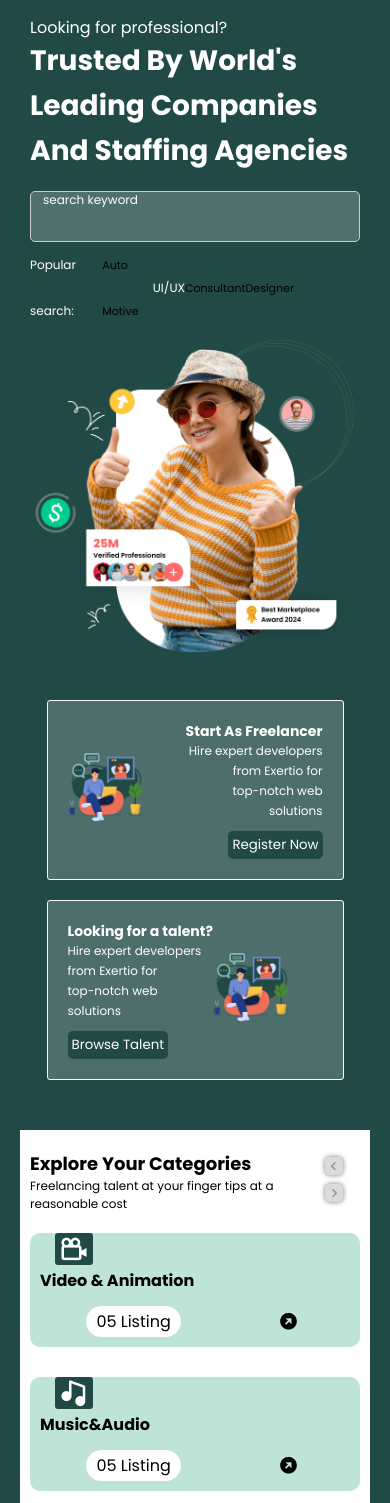
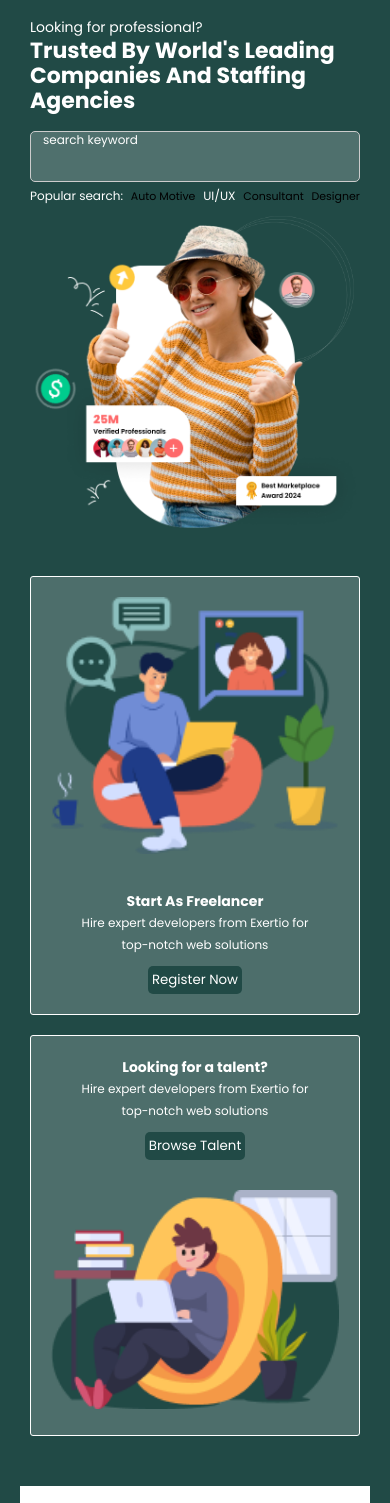
Before and after one commit to mujeed-khan/Exertio-Pro, a plain HTML site: page index.html in a window 390 px wide. Shown: the part 86-1589 px from the top of the page. Drawn offline with nearby package versions, Linux system fonts and the light colour scheme; files whose address does not match are found by name.

Commit message:
last update

```diff
--- a/index.html
+++ b/index.html
@@ -127,7 +127,7 @@
                         <button type="button">Browse Talent</button>
                     </div>
                     <div class="img">
-                        <img src="assets/images/hero-left.png" alt="">
+                        <img src="assets/images/hero-right.png" alt="">
                     </div>
                 </div>
             </div>
@@ -146,7 +146,7 @@
             </din>
             <din class="cards">
                 <div class="card">
-                    <img src="assets/card-img.png" alt="">
+                    <img src="assets/images/card-img.png" alt="">
                     <div class="text">
                         <i class='bx bx-camera-movie'></i>
                         <div class="card-name">
@@ -159,7 +159,7 @@
                     </div>
                 </div>
                 <div class="card">
-                    <img src="assets/card-img.png" alt="">
+                    <img src="assets/images/card-img.png" alt="">
                     <div class="text">
                         <i class='bx bxs-music'></i>
                         <div class="card-name">
@@ -172,7 +172,7 @@
                     </div>
                 </div>
                 <div class="card">
-                    <img src="assets/card-img.png" alt="">
+                    <img src="assets/images/card-img.png" alt="">
                     <div class="text">
                         <i class='bx bxs-plane'></i>
                         <div class="card-name">
--- a/style.css
+++ b/style.css
@@ -306,7 +306,7 @@ body {
     justify-content: space-around;
 }
 .categories .cards > .card .text > i{
-    font-size: 30px;
+    font-size: 20px;
     position: absolute;
     top: -25px;
     left: 25px;
@@ -544,3 +544,71 @@ body {
     }
 
 }
+
+@media (max-width: 590px) {
+    .uppar-section .left-side .text p {
+        font-size: 14px;
+    }
+    .uppar-section .left-side .popular-search {
+        width: 100%;
+        line-height: 28px;
+    }
+    .uppar-section .left-side .text > h1 {
+        font-size: 22px;
+        line-height: 25px;
+    }
+    .hero-section .bottom-section .box {
+    background: #ffffff33;
+    border: 1px solid white;
+    border-radius: 3px;
+    width: 100%;
+    display: flex;
+    flex-direction: column;
+    gap: 30px;
+    padding: 20px;
+    line-height: 22px;
+    }
+    .hero-section .bottom-section .box > .img{
+        width: 100%;
+    }
+    .hero-section .bottom-section .box > .img > img {
+        width: 100%;
+        height: auto;
+    }
+    .hero-section .bottom-section .box > .text{
+        display: flex;
+        flex-direction: column;
+        align-items: center;
+        color: white;
+        font-size: 12px;
+        text-align: end;
+    }
+    .categories-heading .text{
+        width: 79%;
+    }
+    .bottom-section .box > .text p {
+        text-align: center;
+    }
+    .service-card .left-side {
+        width: 100%;
+        display: flex;
+        flex-direction: row;
+        gap: 20px;
+        align-items: center;
+        color: white;
+    }
+    .services-cards .service-card > .right-side {
+        width: 100%;
+        flex-direction: column;
+    }
+    .services-cards > .service-card > .right-side img {
+        width: 100%;
+        height: auto;
+    }
+    .services-cards > .service-card > .right-side .card-content {
+        line-height: 30px;
+    }
+    .service-card .left-side {
+        margin-top: 26px;
+    }
+}
```
